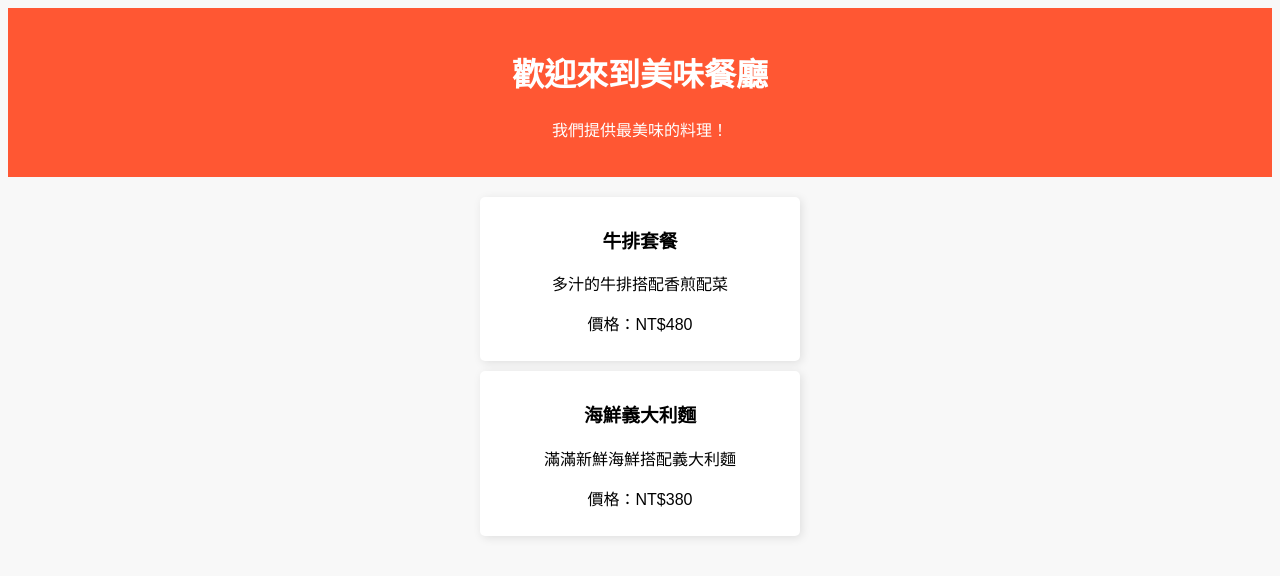
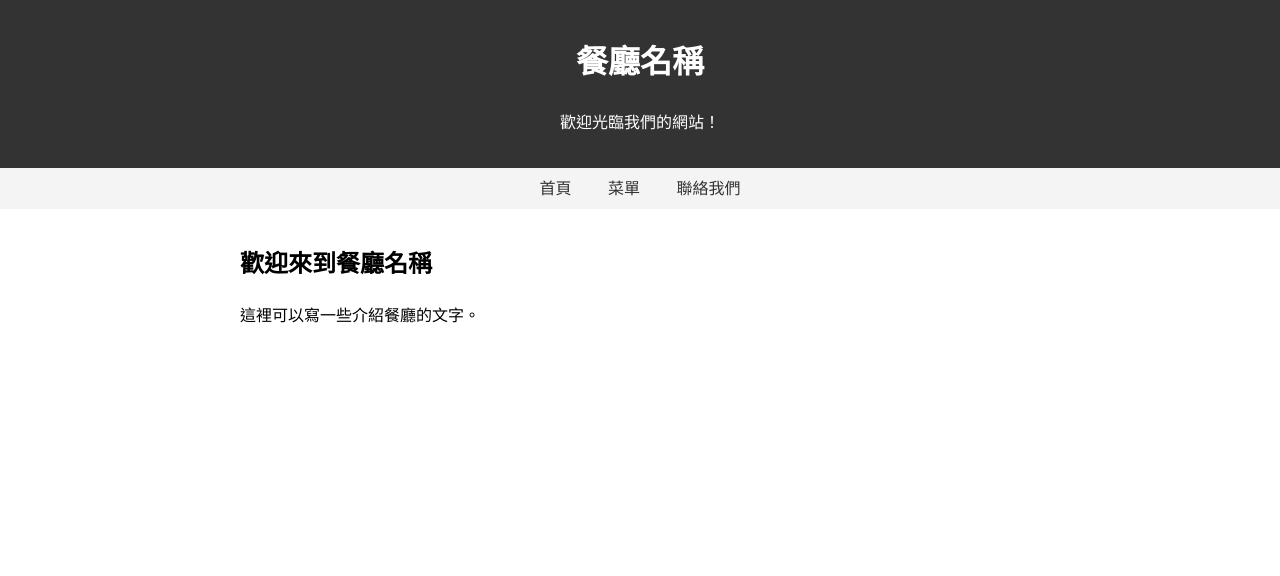
Before and after one commit to connie850413/restaurant-website, a plain HTML site: page index.html in a window 1280 px wide. Drawn offline with Linux system fonts and the light colour scheme.

Commit message:
Update index.html

```diff
--- a/index.html
+++ b/index.html
@@ -3,47 +3,84 @@
 <head>
   <meta charset="UTF-8">
   <meta name="viewport" content="width=device-width, initial-scale=1.0">
-  <title>美味餐廳</title>
+  <title>餐廳名稱 - 美味菜單</title>
   <style>
     body {
       font-family: Arial, sans-serif;
-      text-align: center;
-      background-color: #f8f8f8;
+      line-height: 1.6;
+      margin: 0;
+      padding: 0;
     }
     header {
-      background: #ff5733;
-      color: white;
-      padding: 20px;
+      background: #333;
+      color: #fff;
+      text-align: center;
+      padding: 1rem;
     }
-    .menu {
-      margin: 20px;
+    nav {
+      background: #f4f4f4;
+      text-align: center;
+      padding: 0.5rem;
+    }
+    nav a {
+      text-decoration: none;
+      color: #333;
+      padding: 0.5rem 1rem;
+    }
+    nav a:hover {
+      background: #ddd;
+    }
+    .container {
+      max-width: 800px;
+      margin: auto;
+      padding: 1rem;
     }
     .menu-item {
-      background: white;
-      padding: 10px;
-      margin: 10px auto;
-      width: 300px;
-      border-radius: 5px;
-      box-shadow: 2px 2px 10px rgba(0, 0, 0, 0.1);
+      border-bottom: 1px solid #ccc;
+      padding: 1rem 0;
     }
   </style>
 </head>
 <body>
   <header>
-    <h1>歡迎來到美味餐廳</h1>
-    <p>我們提供最美味的料理！</p>
+    <h1>餐廳名稱</h1>
+    <p>歡迎光臨我們的網站！</p>
   </header>
-  <section class="menu">
-    <div class="menu-item">
-      <h3>牛排套餐</h3>
-      <p>多汁的牛排搭配香煎配菜</p>
-      <p>價格：NT$480</p>
-    </div>
-    <div class="menu-item">
-      <h3>海鮮義大利麵</h3>
-      <p>滿滿新鮮海鮮搭配義大利麵</p>
-      <p>價格：NT$380</p>
-    </div>
-  </section>
+  <nav>
+    <a href="#">首頁</a>
+    <a href="#">菜單</a>
+    <a href="#">聯絡我們</a>
+  </nav>
+  <div class="container">
+    <section id="home">
+      <h2>歡迎來到餐廳名稱</h2>
+      <p>這裡可以寫一些介紹餐廳的文字。</p>
+    </section>
+    <section id="menu" style="display: none;">
+      <h2>我們的菜單</h2>
+      <div class="menu-item">
+        <h3>菜品名稱 1</h3>
+        <p>菜品描述 1。</p>
+        <p>價格: $10</p>
+      </div>
+      <div class="menu-item">
+        <h3>菜品名稱 2</h3>
+        <p>菜品描述 2。</p>
+        <p>價格: $12</p>
+      </div>
+      <!-- 可以繼續增加其他菜品 -->
+    </section>
+  </div>
+  <script>
+    // 切換首頁和菜單的顯示
+    document.querySelector('nav a:nth-child(1)').addEventListener('click', function() {
+      document.getElementById('home').style.display = 'block';
+      document.getElementById('menu').style.display = 'none';
+    });
+    document.querySelector('nav a:nth-child(2)').addEventListener('click', function() {
+      document.getElementById('home').style.display = 'none';
+      document.getElementById('menu').style.display = 'block';
+    });
+  </script>
 </body>
 </html>
```
